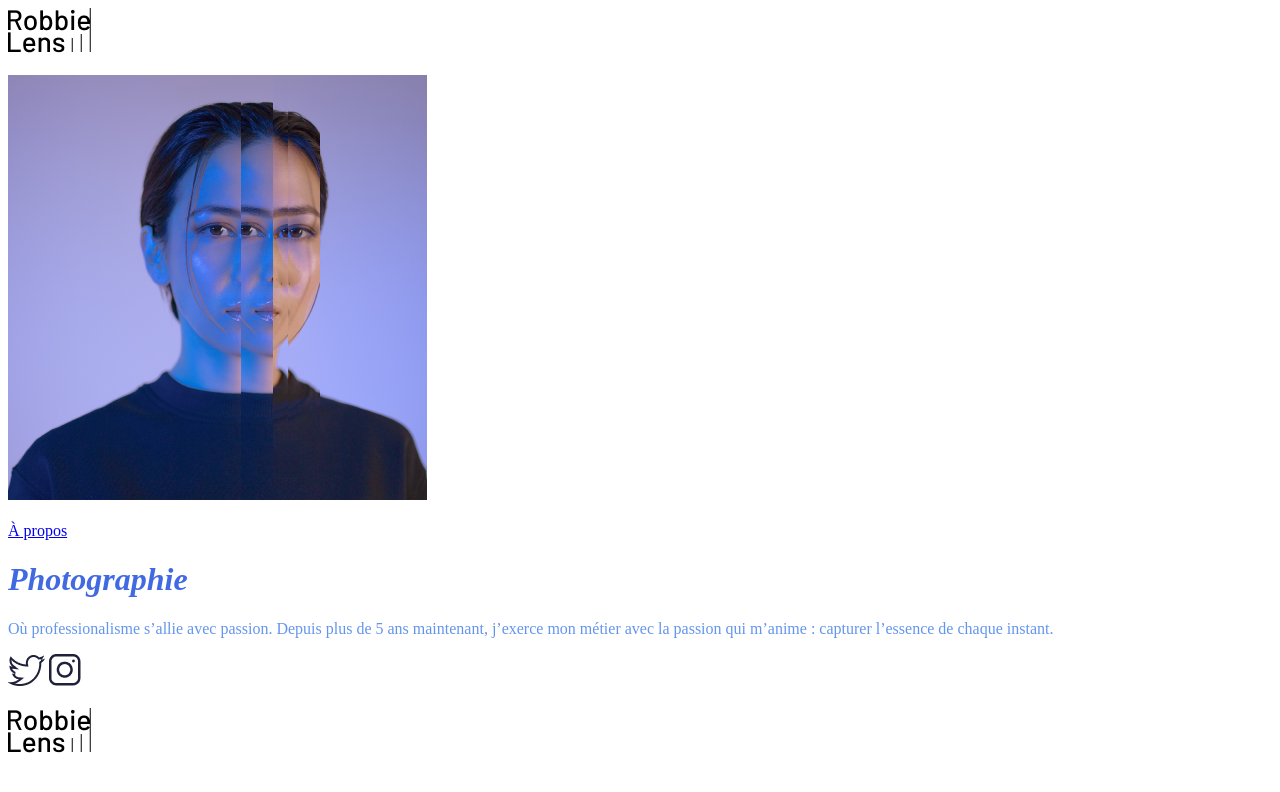
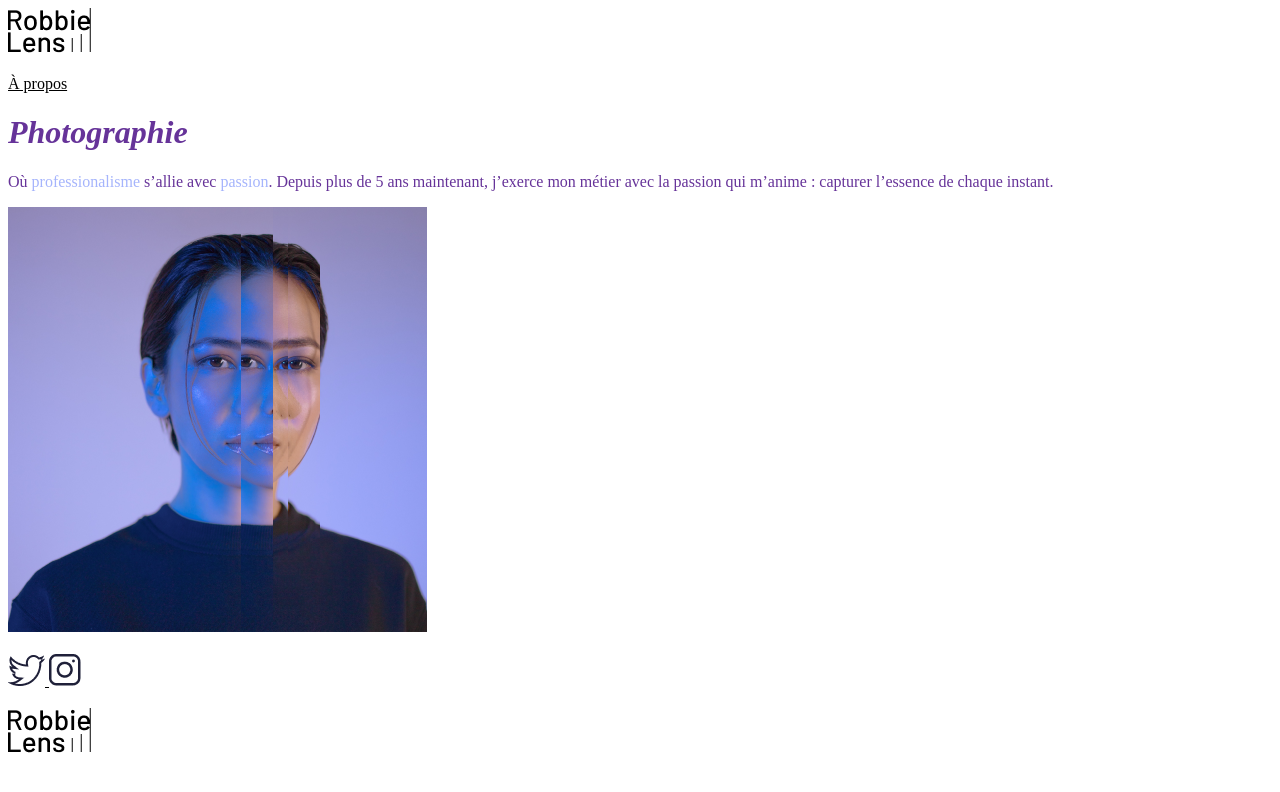
Before and after one commit to anaislcno/TestRobbieLens, a plain HTML site: page index.html in a window 1280 px wide. Drawn offline with Linux system fonts and the light colour scheme.

Commit message:
[EDIT]: Changements styles / Suite cours

```diff
--- a/index.html
+++ b/index.html
@@ -8,21 +8,31 @@
     </head>
 
     <body>
-        <a href="index.html"><img src="assets/images /logo.png" alt="Logo"/></a>
-        <br/><br/>
+        <div>
+            <a href="index.html">
+                <img src="assets/images /logo.png" alt="Logo"/></a>
+            <br/><br/>
+            <a href="a-propos.html">À propos</a>
+        </div>
+        <h1>Photographie</h1>
+        <p>
+            Où <span class="important">professionalisme</span> s’allie avec <span class="important">passion</span>. Depuis plus de 5 ans maintenant, j’exerce mon métier avec la passion
+            qui m’anime : capturer l’essence de chaque instant.
+        </p>
         <img src="assets/images /robbie_lens.png"/>
         <br/><br/>
-        <a href="a-propos.html">À propos</a>
-        <h1>Photographie</h1>
-        <p>
-            Où professionalisme s’allie avec passion. Depuis plus de 5 ans maintenant, j’exerce mon métier avec la passion
-            qui m’anime : capturer l’essence de chaque instant.
-        </p>
-
-        <a href="https://twitter.com/" target="_blank"><img src="assets/images /twitter.png" alt="Logo Twitter"/></a>
-        <a href="https://instagram.com/" target="_blank"><img src="assets/images /instagram.png" alt="Logo Instagram"/></a>
-        <br/><br/>
-        <a href="index.html"><img src="assets/images /logo.png" alt="Logo"/></a>
+        <div>
+            <a href="https://twitter.com/" target="_blank">
+                <img src="assets/images /twitter.png" alt="Logo Twitter"/>
+            </a>
+            <a href="https://instagram.com/" target="_blank">
+                <img src="assets/images /instagram.png" alt="Logo Instagram"/>
+            </a>
+            <br/><br/>
+            <a href="index.html">
+                <img src="assets/images /logo.png" alt="Logo"/>
+            </a>
+        </div>
     </body>
 
 </html>
--- a/styles.css
+++ b/styles.css
@@ -1,21 +1,21 @@
 h1, h2 {
     /*Petit commentaire*/
-    color: royalblue;
+    color: #663399;
     font-style: italic;
 }
 
-p, ul {
-    color: cornflowerblue;
+h1 {
+    font-size: 200%;
 }
 
-.par-ici {
+p, ul {
     color: #663399;
 }
 
-#id {
-    color: #663399;
+a {
+    color: black;
 }
 
-.gd {
-    font-size: 30px;
+.important {
+    color: #a5b4fc;
 }
```
Also changed, not shown: a-propos.html (+7 -5 lines).
